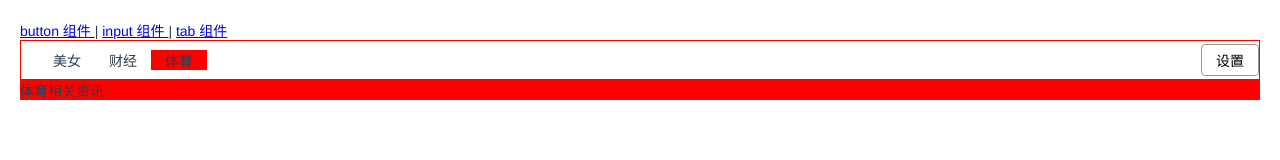
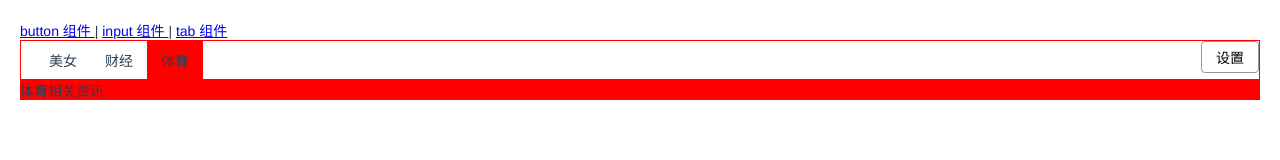
Before and after one commit to jameshuang623/myGuluUI, a Vue app: page /#/home/tab in a window 1280 px wide. Shown: the top 160 px of the page. Built offline with nearby package versions, Linux system fonts and the light colour scheme.

Commit message:
增大 tab item 可点击区域

```diff
--- a/src/components/TabsHead.vue
+++ b/src/components/TabsHead.vue
@@ -22,7 +22,6 @@ $tab-height: 40px;
   display: flex;
   height: $tab-height;
   justify-content: flex-start;
-  align-items: center;
   border: 1px solid red;
 
   > .actions-wrapper{
--- a/src/components/TabsItem.vue
+++ b/src/components/TabsItem.vue
@@ -18,7 +18,7 @@ export default {
       default: false
     },
     name:{
-      type: String || Number,
+      type: String || Number, // String | Number 报错
       required: true
     }
   },
@@ -48,6 +48,10 @@ export default {
 .tabs-item{
   flex-shrink: 0;
   padding: 0 1em;
+  cursor: pointer;
+  height: 100%;
+  display: flex;
+  align-items: center;
 
   &.active{
     background: red;
--- a/src/components/TabsPanel.vue
+++ b/src/components/TabsPanel.vue
@@ -15,7 +15,7 @@ export default {
   },
   props: {
     name: {
-      type: String || Number,
+      type: String || Number, // String | Number 报错
       required: true
     }
   },
```
